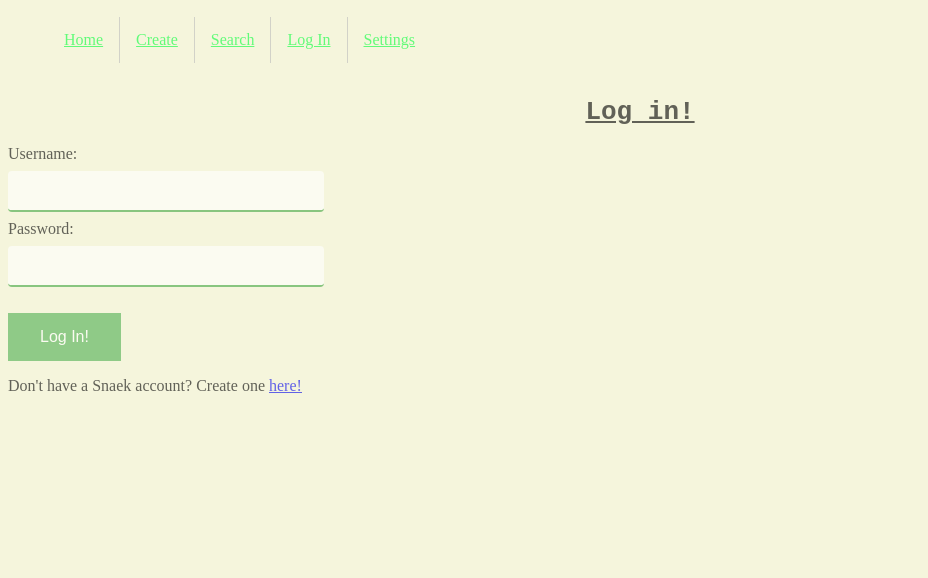
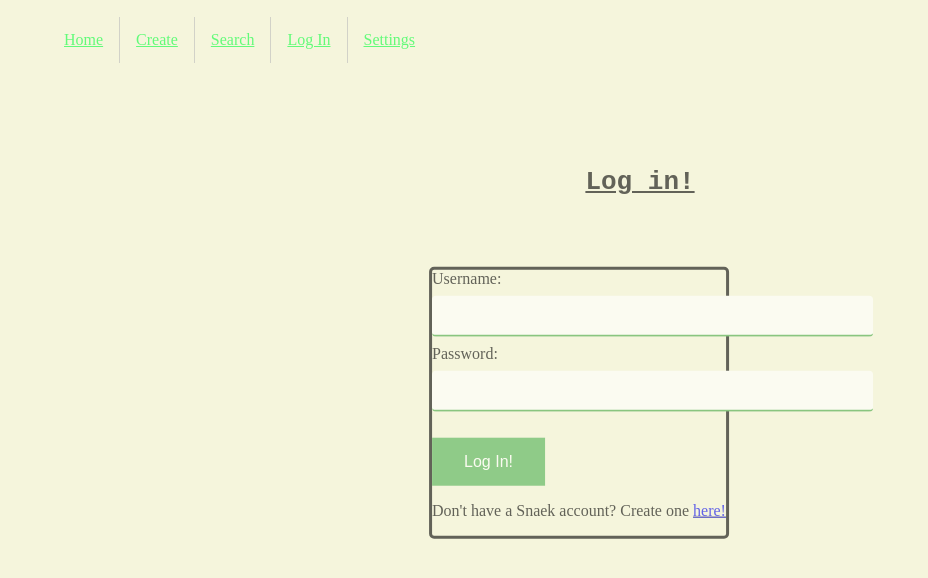
Before and after one commit to MayonnaiseSoup/Snaek, a plain HTML site: page navbar/login.html in a window 1280 px wide. Shown: the whole page, without its empty margins (0-928 px from the left). Drawn offline with Linux system fonts and the light colour scheme.

Commit message:
Improvements to search and other graphical features

```diff
--- a/css/login.css
+++ b/css/login.css
@@ -1,5 +1,5 @@
 input[type=text], select {
-    width: 25%;
+    width: 150%;
     padding: 12px 20px;
     margin: 8px 0;
     box-sizing: border-box;
@@ -25,7 +25,7 @@ input[type=text], select {
 h1 {
     font-family: monospace;
     text-align: center;
-    padding-top: 80px;
+    padding-top: 150px;
 }
 
 
@@ -63,3 +63,16 @@ li {
 li:last-child {
     border-right: none;
 }
+
+
+
+.loginform {
+    position: absolute;
+    top: 50%;
+    left: 45%;
+    transform: translate(-49%, -49%);
+    border-width: medium;
+    border-style: solid;
+    border-radius: 5px;
+
+  }
--- a/navbar/login.html
+++ b/navbar/login.html
@@ -18,6 +18,8 @@
         <li><a href="Settings.html">Settings</a></li>
     </ul>
     <h1><u>Log in!</u></h1>
+
+    <div class="loginform">
         <form>
             <label for="fname">Username:</label><br>
             <input type="text" id="fname" name="fname" value=""><br>
@@ -25,7 +27,9 @@
             <input type="text" id="lname" name="lname" value=""><br><br>
             <input class="loggy" onclick="alert('Sorry, this feature does not exist yet!')" type="submit" value="Log In!">
         </form>
+        <p>Don't have a Snaek account? Create one <u><a href="signup.html">here!</a></u></p>
+    </div>
 
-    <p>Don't have a Snaek account? Create one <u><a href="signup.html">here!</a></u></p>
+
 </body>
 </html>
```
Lines whose indentation alone changed are shown as unchanged.
